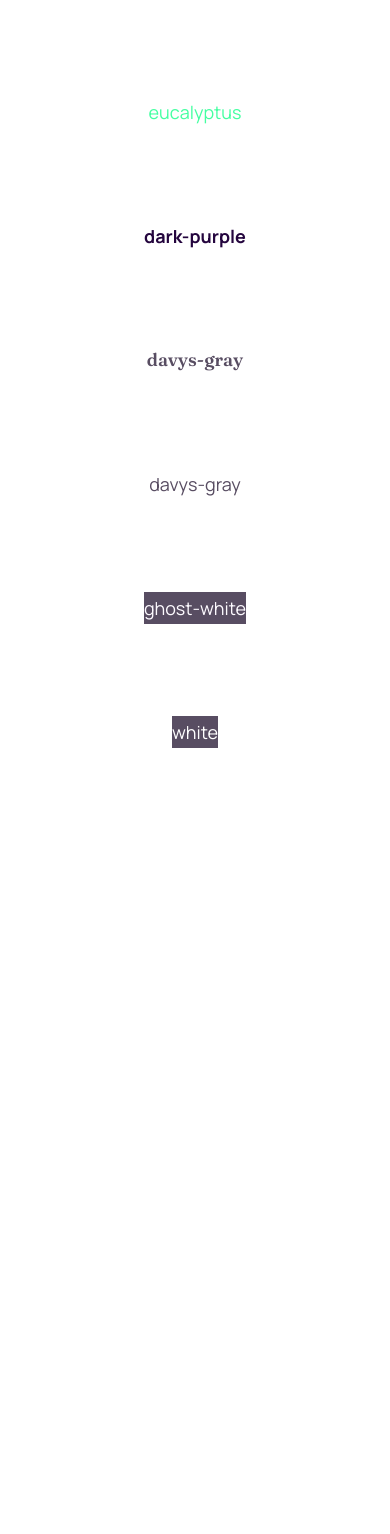
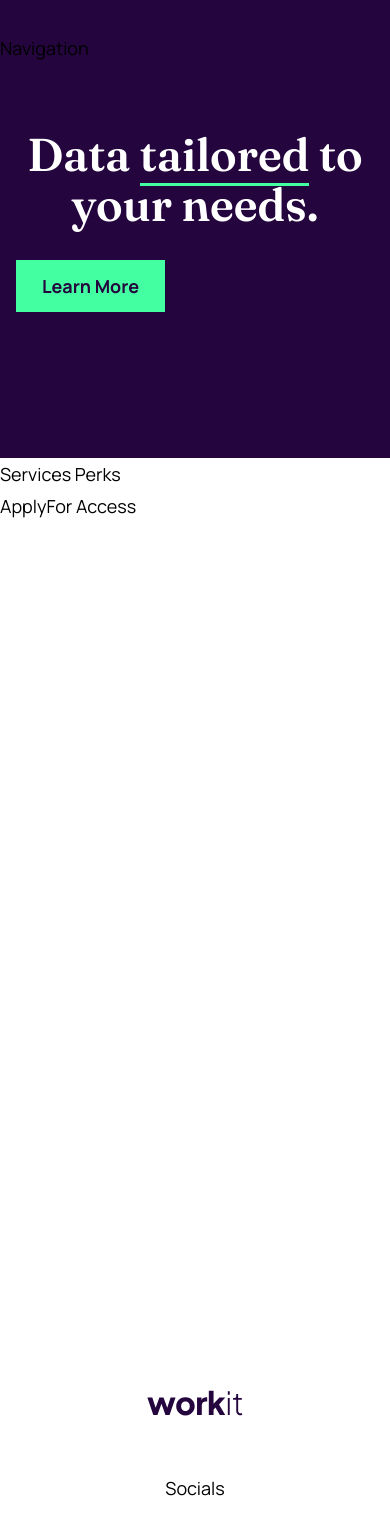
Before and after one commit to tsertic/frontend_mentor_challenges, a Next.js app in the folder workit_landing_page/: page / in a window 390 px wide. Shown: the top 1534 px of the page. Before the commit the page ends 844 px from the top, so only its background shows below. Built offline with nearby package versions, Linux system fonts and the light colour scheme.

Commit message:
workit_landing_page: added button component,skeletons for navigation and footer component

```diff
--- /dev/null
+++ b/workit_landing_page/app/_components/Footer/Footer.tsx
@@ -0,0 +1,10 @@
+import React from "react";
+import { Logo } from "../UI/Logo";
+export const Footer = () => {
+  return (
+    <footer className="flex flex-col max-w-[116px] gap-[56px]  mx-auto items-center">
+      <Logo type="dark" />
+      <div>Socials</div>
+    </footer>
+  );
+};
--- /dev/null
+++ b/workit_landing_page/app/_components/Homepage/HeroSection.tsx
@@ -0,0 +1,16 @@
+import React from "react";
+import { Button } from "../UI/Button";
+
+export const HeroSection = () => {
+  return (
+    <section className="pt-[130px] pb-[156px] px-[16px] bg-dark-purple text-white">
+      <h1 className="text-center font-fraunces mb-[40px] text-[46px] leading-[50px] md:text-headingM xl:text-headingL w-full md:max-w-[573px] lg:max-w-[635px]">
+        Data <span className="border-b-[3px] border-eucaplyptus">tailored</span>{" "}
+        to
+        <br />
+        your needs.
+      </h1>
+      <Button>Learn More</Button>
+    </section>
+  );
+};
--- /dev/null
+++ b/workit_landing_page/app/_components/Navigation/Navigation.tsx
@@ -0,0 +1,9 @@
+import React from "react";
+
+export const Navigation = () => {
+  return (
+    <nav className="fixed pt-[32px] flex w-full max-w-[1110px] mx-auto ">
+      Navigation
+    </nav>
+  );
+};
--- /dev/null
+++ b/workit_landing_page/app/_components/UI/Button.tsx
@@ -0,0 +1,11 @@
+import React from "react";
+interface IButton {
+  children: React.ReactNode;
+}
+export const Button: React.FC<IButton> = ({ children }) => {
+  return (
+    <a className="text-button text-dark-purple bg-eucaplyptus px-[24px] py-[12px] hover:bg-transparent hover:text-eucaplyptus border-2 border-eucaplyptus duration-300 cursor-pointer">
+      {children}
+    </a>
+  );
+};
--- /dev/null
+++ b/workit_landing_page/app/_components/UI/ButtonLink.tsx
@@ -0,0 +1,7 @@
+import React from "react";
+interface IButton {
+  children: React.ReactNode;
+}
+export const ButtonLink: React.FC<IButton> = ({ children }) => {
+  return <a className="">{children}</a>;
+};
--- /dev/null
+++ b/workit_landing_page/app/_components/UI/Logo.tsx
@@ -0,0 +1,10 @@
+import Image from "next/image";
+import React from "react";
+
+export const Logo: React.FC<{ type: "light" | "dark" }> = ({ type }) => {
+  const logoSrc =
+    type === "light" ? "/images/logo-light.svg" : "/images/logo-dark.svg";
+  return (
+    <Image src={logoSrc} width={96} height={25} alt="Work It company logo" />
+  );
+};
--- a/workit_landing_page/app/globals.css
+++ b/workit_landing_page/app/globals.css
@@ -9,3 +9,12 @@
   --color-ghost-white: 253 250 255;
   --color-white: 255 255 255;
 }
+
+@layer utilities {
+  .padding-x {
+    @apply px-[16px];
+  }
+  .padding-body-b {
+    @apply pb-[64px] md:pb-[120px] xl:pb-[110px];
+  }
+}
--- a/workit_landing_page/app/layout.tsx
+++ b/workit_landing_page/app/layout.tsx
@@ -1,6 +1,8 @@
 import "./globals.css";
 import type { Metadata } from "next";
 import localFont from "next/font/local";
+import { Navigation } from "./_components/Navigation/Navigation";
+import { Footer } from "./_components/Footer/Footer";
 
 const manrope = localFont({
   src: [
@@ -41,9 +43,11 @@ export default function RootLayout({
   return (
     <html lang="en">
       <body
-        className={`${manrope.variable} ${fraunces144.variable} font-manrope text-body`}
+        className={`${manrope.variable} ${fraunces144.variable} font-manrope text-body padding-body-b`}
       >
+        <Navigation />
         {children}
+        <Footer />
       </body>
     </html>
   );
--- a/workit_landing_page/app/page.tsx
+++ b/workit_landing_page/app/page.tsx
@@ -1,12 +1,11 @@
+import { HeroSection } from "./_components/Homepage/HeroSection";
+
 export default function Home() {
   return (
-    <main className="flex min-h-screen flex-col items-center justify-between p-24">
-      <p className="text-eucaplyptus font-manrope font-normal">eucalyptus</p>
-      <p className="text-dark-purple font-manrope font-bold">dark-purple</p>
-      <p className="text-davys-grey font-fraunces">davys-gray</p>
-      <p className="text-davys-grey ">davys-gray</p>
-      <p className="bg-davys-grey text-ghost-white">ghost-white</p>
-      <p className="bg-davys-grey text-white">white</p>
+    <main className="">
+      <HeroSection />
+      <section>Services Perks</section>
+      <section className="min-h-[900px]">ApplyFor Access</section>
     </main>
   );
 }
--- a/workit_landing_page/tailwind.config.ts
+++ b/workit_landing_page/tailwind.config.ts
@@ -13,7 +13,7 @@ const config: Config = {
     },
     fontSize: {
       body: ["18px", { lineHeight: "32px", fontWeight: "400" }],
-      button: ["18px", { lineHeight: "32px", fontWeight: "700" }],
+      button: ["18px", { lineHeight: "32px", fontWeight: 700 }],
       headingL: ["80px", { lineHeight: "80px", fontWeight: "600" }],
       headingM: ["56px", { lineHeight: "64px", fontWeight: "600" }],
       headingS: ["32px", { lineHeight: "40px", fontWeight: "600" }],
```
